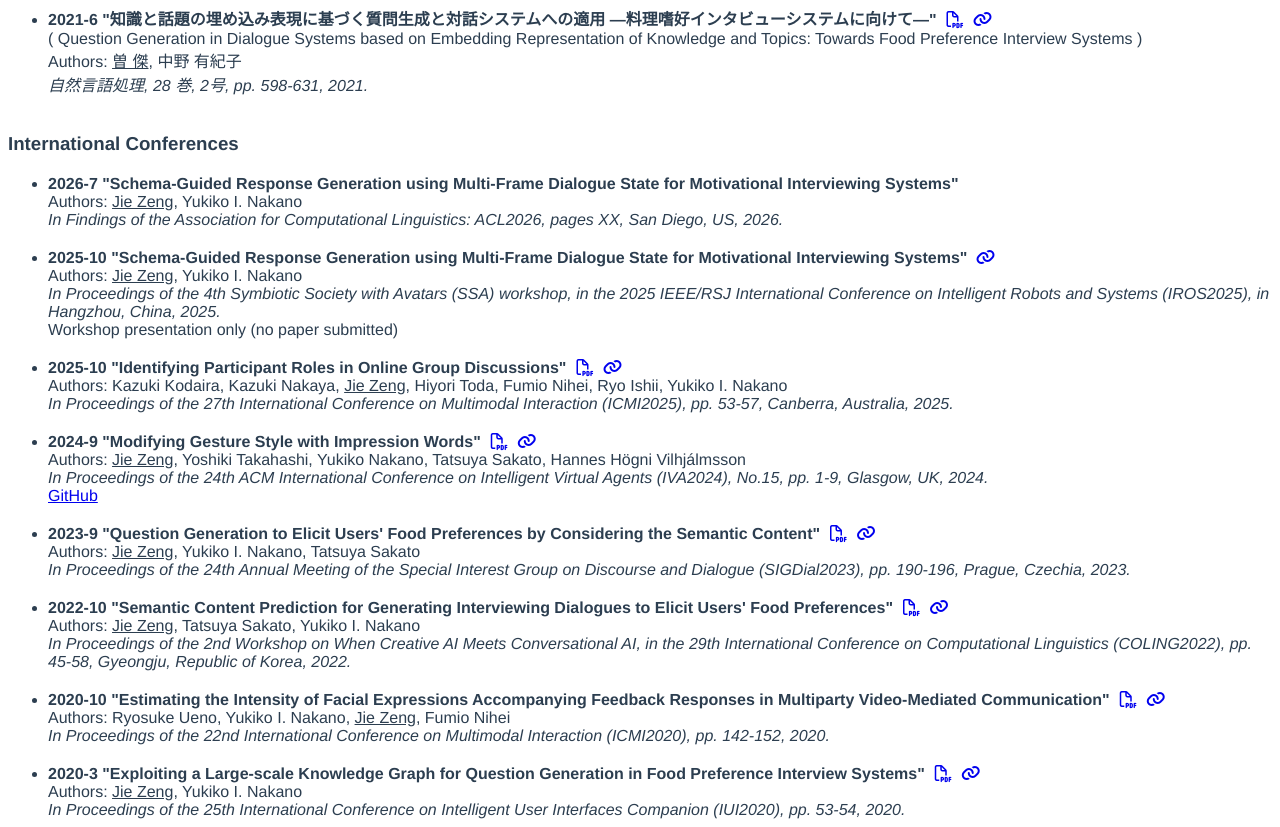
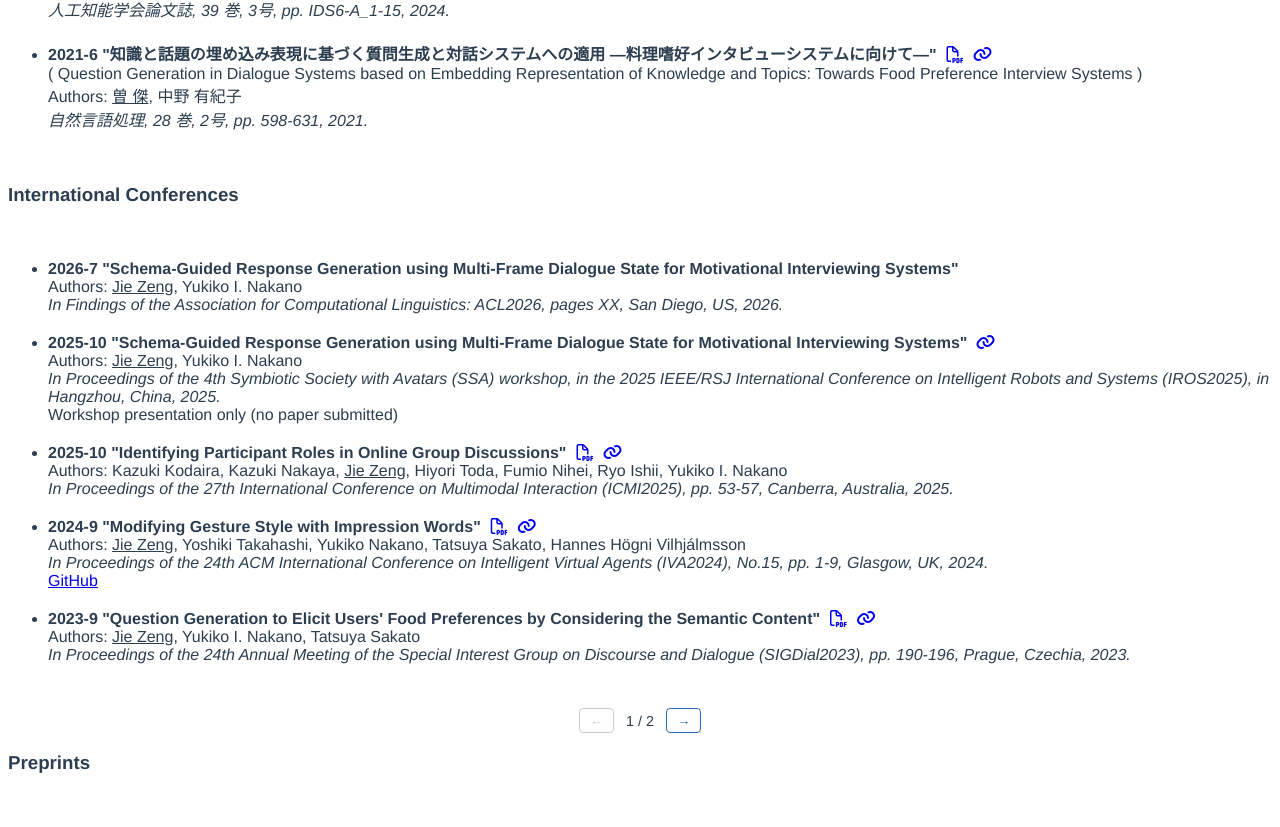
Before and after one commit to viajiefan/viajiefan.github.io, a Vue app: page / in a window 1280 px wide. Shown: the part 817-1644 px from the top of the page. Built offline with nearby package versions, Linux system fonts and the light colour scheme.

Commit message:
add page in ShowList

```diff
--- a/src/components/ShowList.vue
+++ b/src/components/ShowList.vue
@@ -1,7 +1,8 @@
 <template>
     <div>
-        <ul>
-            <li v-for="(pub, index) in publist" :key="index">
+        <div id="pages-wrapper">
+            <ul v-for="(page, pIndex) in pages" :key="pIndex" :class="{ active: pIndex + 1 === currentPage }">
+                <li v-for="(pub, index) in page" :key="index">
                     <!-- Print Title & Links -->
                     <span id="title">{{pub.year}}-{{pub.month}} "{{ pub.title }}"</span>
                     <a id="icon_link" v-if="pub.pdf" v-bind:href="pub.pdf" target="_blank" rel="noopener noreferrer"><i class="fa-regular fa-file-pdf"></i></a>
@@ -30,15 +31,50 @@
                 <br>
             </ul>
         </div>
+        <div id="pagination" v-if="pageCount > 1">
+            <button
+                id="page-btn"
+                type="button"
+                :disabled="currentPage === 1"
+                @click="currentPage--"
+            >←</button>
+            <span id="page-info">{{ currentPage }} / {{ pageCount }}</span>
+            <button
+                id="page-btn"
+                type="button"
+                :disabled="currentPage === pageCount"
+                @click="currentPage++"
+            >→</button>
+        </div>
+    </div>
 </template>
 
 
 <script>
+const PAGE_SIZE = 5;
+
 export default {
   name: 'ShowList',
   props: {
     publist: [],
     top: {},
+  },
+  data() {
+    return {
+      currentPage: 1,
+    };
+  },
+  computed: {
+    pageCount() {
+      return Math.ceil(this.publist.length / PAGE_SIZE) || 1;
+    },
+    pages() {
+      const chunks = [];
+      for (let i = 0; i < this.publist.length; i += PAGE_SIZE) {
+        chunks.push(this.publist.slice(i, i + PAGE_SIZE));
+      }
+      return chunks.length ? chunks : [[]];
+    },
   },
 }
 </script>
@@ -70,4 +106,49 @@ li {
 #icon_link {
     margin: 0px 0px 0px 8px;
 }
+
+#pages-wrapper {
+    display: grid;
+}
+
+/* Stack every page's <ul> in the same grid cell so the wrapper's
+   height is always the tallest page, even while other pages are
+   hidden -- this keeps the pagination controls from shifting. */
+#pages-wrapper > ul {
+    grid-area: 1 / 1;
+    visibility: hidden;
+    pointer-events: none;
+}
+
+#pages-wrapper > ul.active {
+    visibility: visible;
+    pointer-events: auto;
+}
+
+#pagination {
+    display: flex;
+    align-items: center;
+    justify-content: center;
+    gap: 12px;
+    margin-top: 10px;
+}
+
+#page-btn {
+    border: 1px solid #3066b6;
+    background-color: #ffffff;
+    color: #3066b6;
+    border-radius: 4px;
+    padding: 4px 10px;
+    cursor: pointer;
+}
+
+#page-btn:disabled {
+    border-color: #cccccc;
+    color: #cccccc;
+    cursor: default;
+}
+
+#page-info {
+    font-size: 0.9em;
+}
 </style>
```
Lines whose indentation alone changed are shown as unchanged.
